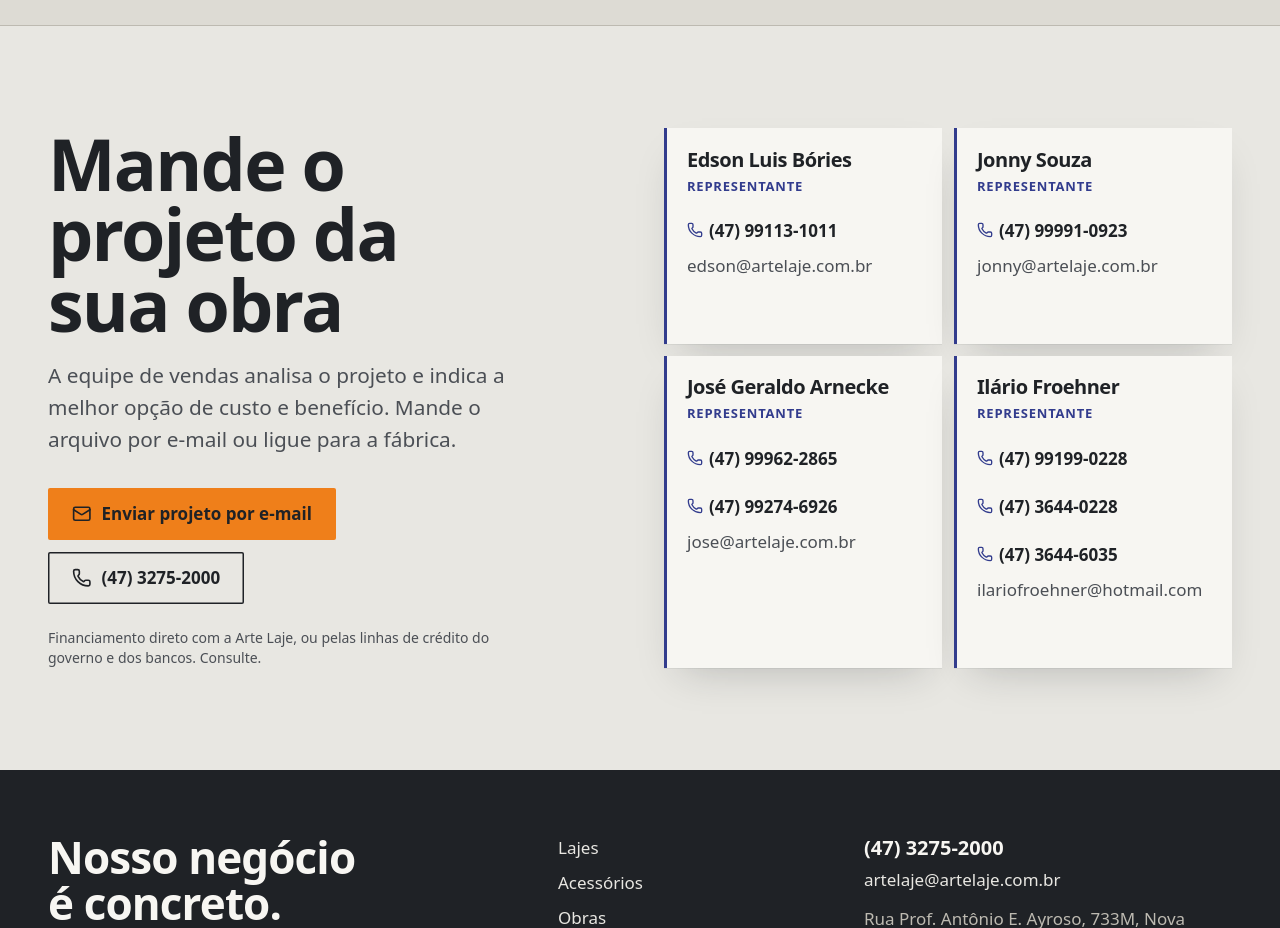
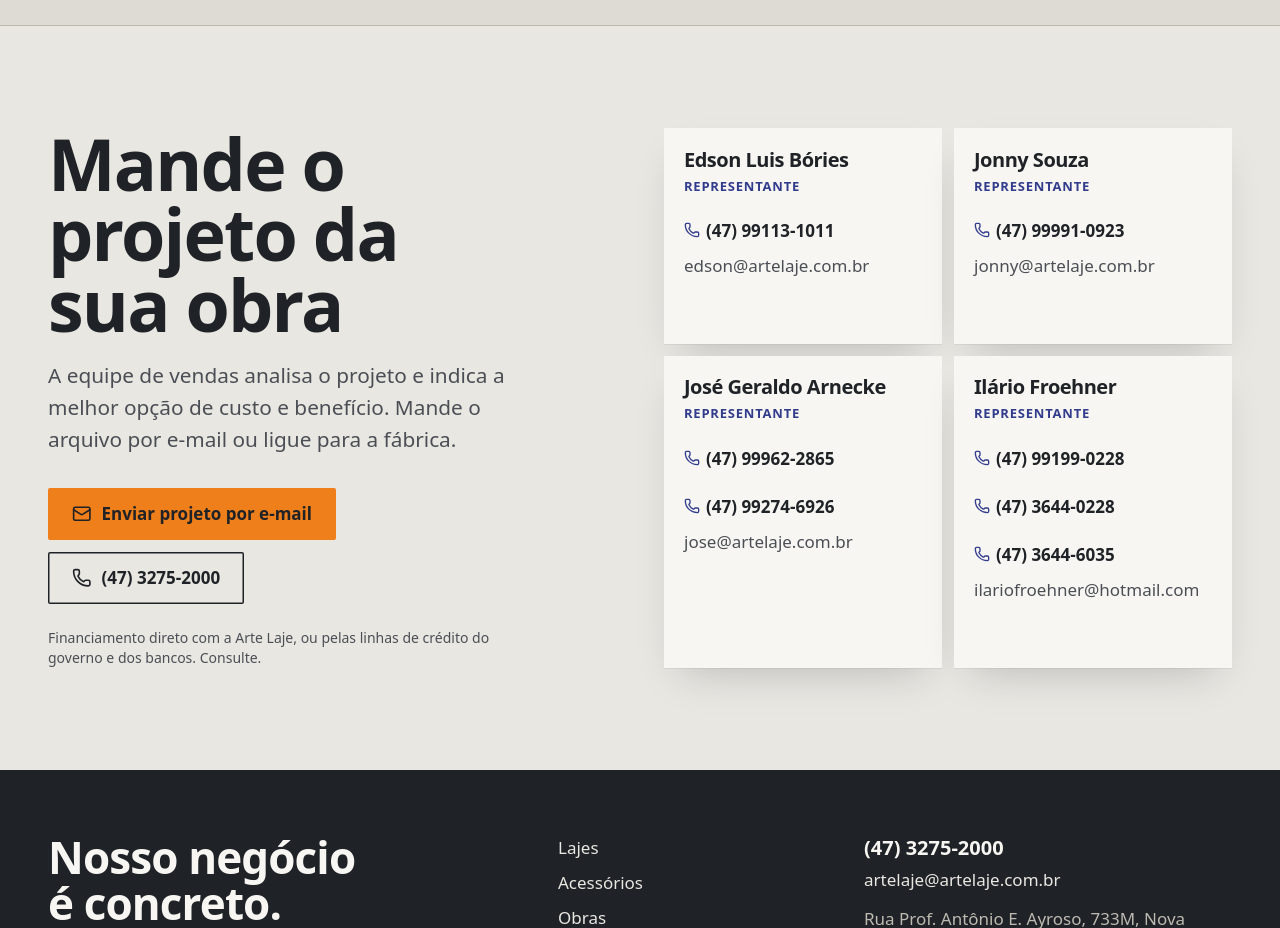
Before and after one commit to DLBA-Solucoes/sites, an Astro site in the folder sites/arte-laje/: page / in a window 1280 px wide. Shown: the part 4840-5768 px from the top of the page. Built offline with nearby package versions, Linux system fonts and the light colour scheme; Astro itself is replaced by a stand-in of ours.

Commit message:
fix: tira borda lateral dos cartões de vendedores

```diff
--- a/sites/arte-laje/src/components/Vendas.astro
+++ b/sites/arte-laje/src/components/Vendas.astro
@@ -59,7 +59,6 @@ const assunto = encodeURIComponent('Orçamento de laje');
   }
   .equipe > li {
     padding: 1.1rem 1.25rem;
-    border-left: 3px solid var(--color-azul);
   }
   @media (min-width: 640px) {
     .equipe {
```
Also changed, not shown: .impeccable/config.json (added).
